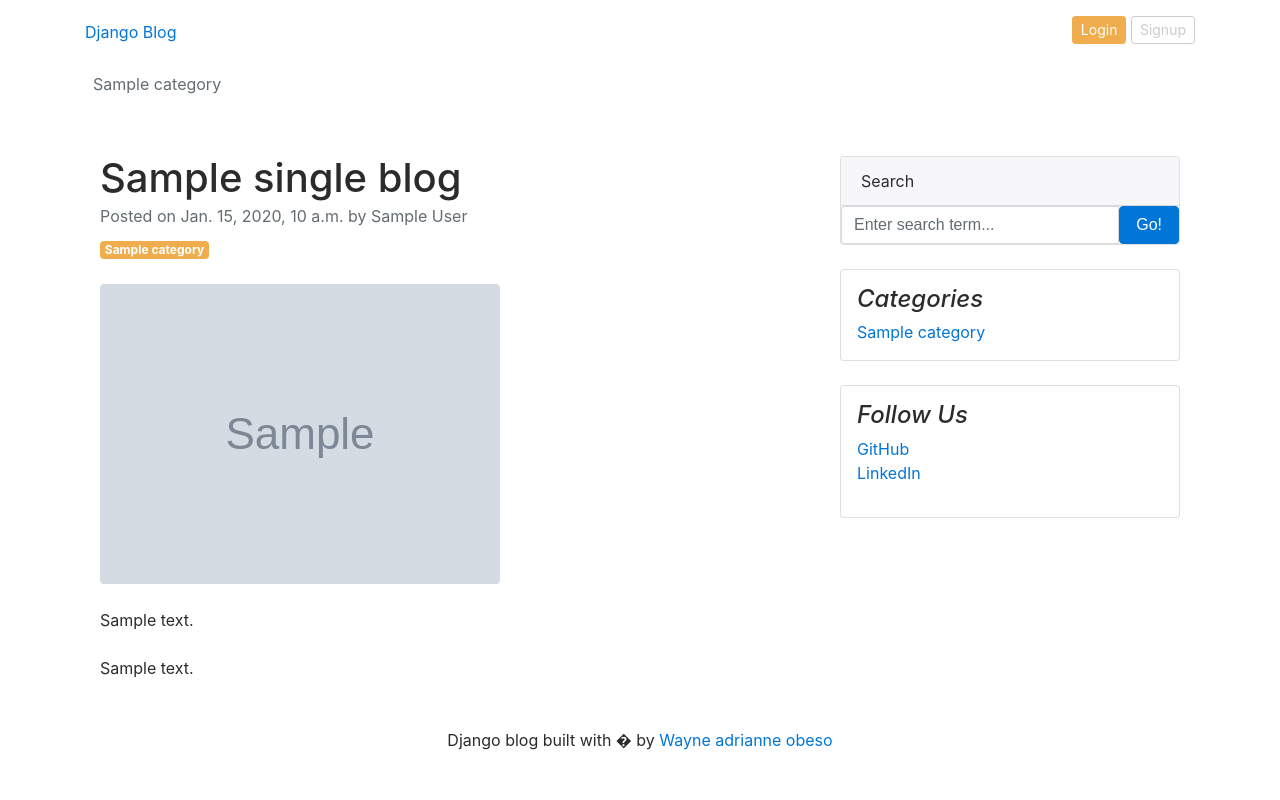
After one commit to pncoder29/django-blog, a Django app: template templates/blogs.html in a window 1280 px wide. The commit adds this page. Run offline with Django 5.2, Linux system fonts and the light colour scheme; the template is opened without the code that fills it: most values are stand-ins (such as "Sample title", 1, 10 or a date in 2020); grey boxes marked "Sample" are stand-in pictures; data that the repository does not hold is empty.

Commit message:
added a featured single blog page

```diff
--- a/blog_main/settings.py
+++ b/blog_main/settings.py
@@ -63,6 +63,8 @@ TEMPLATES = [
                 'django.template.context_processors.request',
                 'django.contrib.auth.context_processors.auth',
                 'django.contrib.messages.context_processors.messages',
+
+                #adding context_processors from blogs_app to get_categories
                 'blogs_app.context_processors.get_categories',
             ],
         },
--- a/blog_main/urls.py
+++ b/blog_main/urls.py
@@ -20,6 +20,9 @@ from . import views
 from django.conf import settings
 from django.conf.urls.static import static
 
+#this came from folder blogs_app pointing views.py
+from blogs_app import views as blogsview
+
 urlpatterns = [
     #this path for admin
     path('admin/', admin.site.urls),
@@ -29,4 +32,7 @@ urlpatterns = [
 
     #this path for blogs_apps or your startapp project_name
     path("category/", include("blogs_app.urls")),
+
+    #this path for slug urls
+    path("<slug:slug>/", blogsview.blogs, name="blogs"),
 ]+ static(settings.MEDIA_URL, document_root=settings.MEDIA_ROOT)
--- /dev/null
+++ b/templates/blogs.html
@@ -0,0 +1,69 @@
+{% extends "base.html" %}
+
+{% block content %}
+
+<!-- Page content-->
+<div class="container mt-5">
+    <div class="row">
+        <div class="col-lg-8">
+            <!-- Post content-->
+            <article>
+                <!-- Post header-->
+                <header class="mb-4">
+                    <!-- Post title-->
+                    <h1 class="fw-bolder mb-1">{{ single_blog.title }}</h1>
+                    <!-- Post meta content-->
+                    <div class="text-muted fst-italic mb-2">Posted on {{ single_blog.created_at }} by {{ single_blog.author }}</div>
+                    <!-- Post category-->
+                    <a class="badge bg-warning text-decoration-none text-light" href="#!">{{ single_blog.category }}</a>
+                </header>
+                <!-- Preview image figure-->
+                <figure class="mb-4"><img class="img-fluid rounded" src="{{ single_blog.featured_img.url }}" alt="..." /></figure>
+                <!-- Post content-->
+                <section class="mb-5">
+                    <p class="fs-5 mb-4">{{ single_blog.short_description }}</p>
+                    <p class="fs-5 mb-4">{{ single_blog.blog_body }}</p>
+                    </section>
+            </article>
+        </div>
+        <!-- Side widgets-->
+        <div class="col-lg-4">
+            <!-- Search widget-->
+            <div class="card mb-4">
+                <div class="card-header">Search</div>
+                <div class="card-body">
+                    <div class="input-group">
+                        <input class="form-control" type="text" placeholder="Enter search term..." aria-label="Enter search term..." aria-describedby="button-search" />
+                        <button class="btn btn-primary" id="button-search" type="button">Go!</button>
+                    </div>
+                </div>
+            </div>
+            <!-- Categories widget-->
+            <div class="card mb-4 p-3">
+                <h4 class="font-italic">Categories</h4>
+                <div class="card-body">
+                    <div class="row">
+                        <div class="col-sm-6">
+                            <ul class="list-unstyled mb-0">
+                                <!--linking to another Categories widget-->
+                                {% for cat in categories %}
+                                <li><a href="{% url 'post_by_category' cat.id %}">{{ cat.category_name}}</a></li>
+                                {% endfor %}
+                            </ul>
+                        </div>
+                    </div>
+                </div>
+            </div>
+            <!-- Side widget-->
+            <div class="card mb-4 p-3">
+                <h4 class="font-italic">Follow Us</h4>
+                <ol class="list-unstyled">
+                    <li><a href="#">GitHub</a></li>
+                    <li><a href="#">LinkedIn</a></li>
+                </ol>
+            </div>
+        </div>
+    </div>
+</div>
+
+{% endblock %}
--- a/templates/post_by_category.html
+++ b/templates/post_by_category.html
@@ -28,7 +28,7 @@
     <div class="col-md-6">
       <div class="card border-0" >
         <div class="card-body">
-          <h3>{{ post.title }}</h3>
+          <h3><a href="{% url 'blogs' post.slug %}" class="text-dark">{{ post.title }}</a></h3>
           <small class="mb-1 text-muted">{{ post.created_at | timesince }} ago | {{ post.author }}</small>
           <p class="card-text">{{ post.short_description | truncatewords:20 }}</p>
         </div>
```
Also changed, not shown: blogs_app/views.py (+11 -0 lines), templates/index.html (+7 -3 lines).
